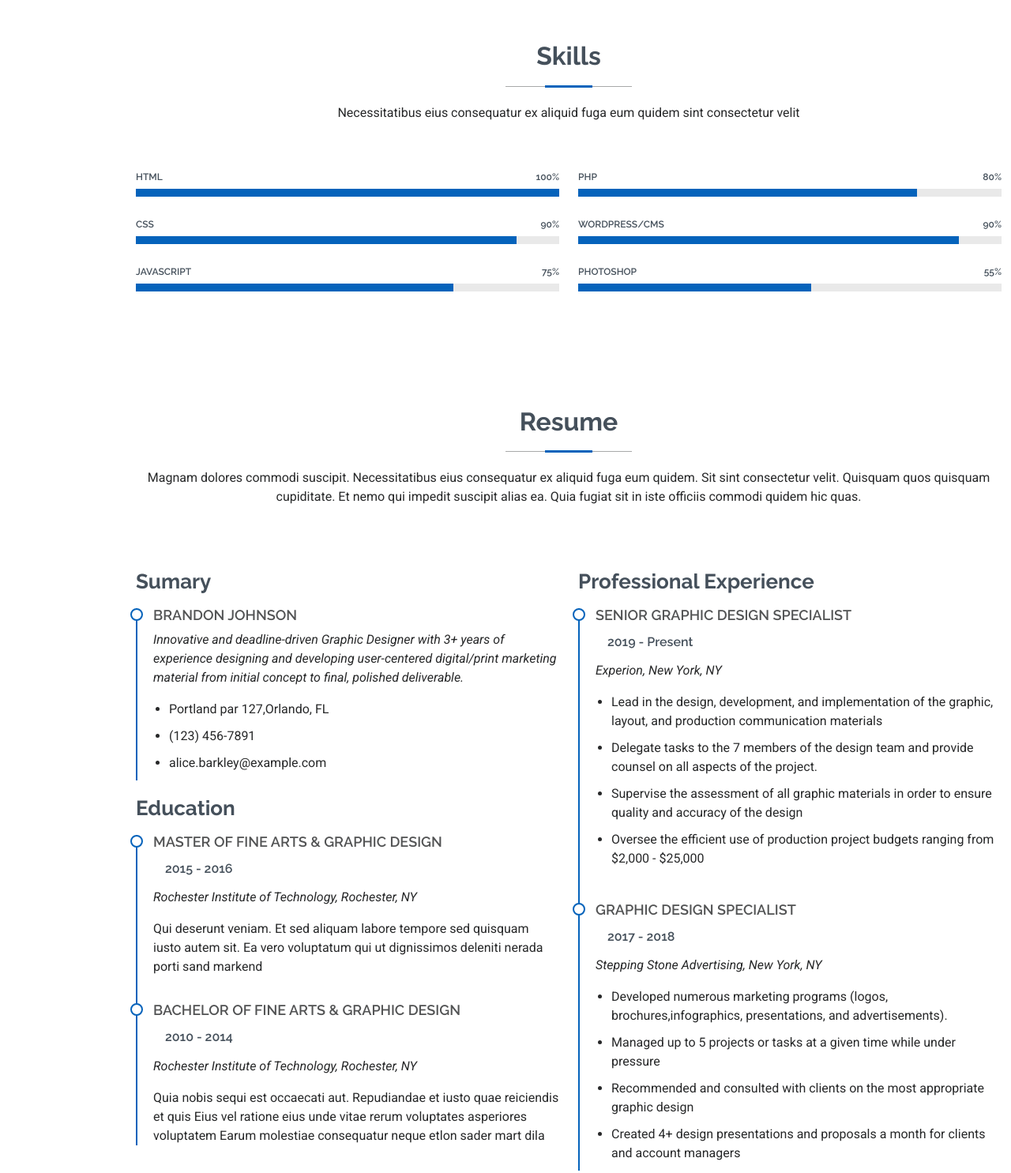
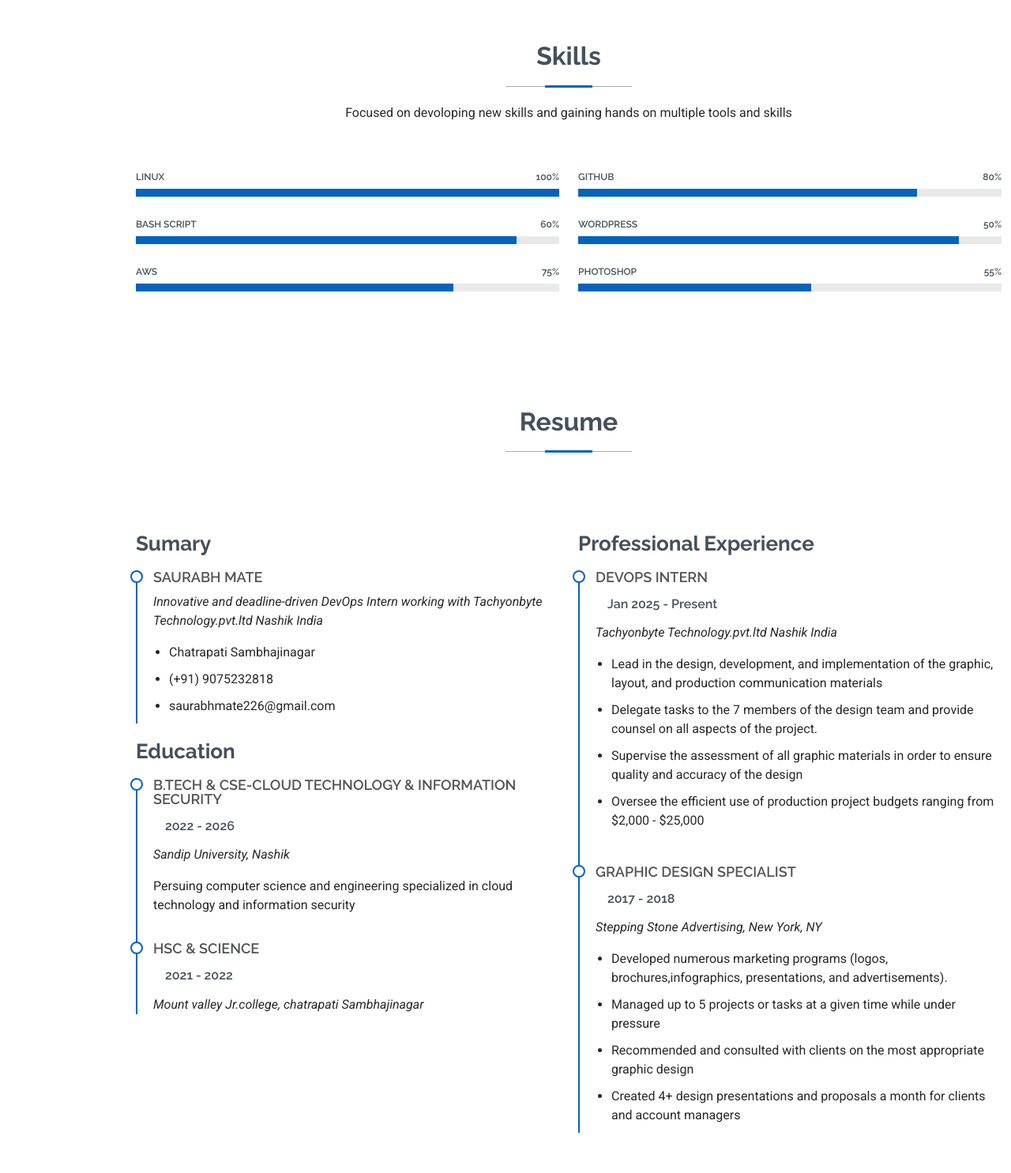
Before and after one commit to saurabh-mate/saurabh-mate.github.io, a plain HTML site: page index.html in a window 1280 px wide. Shown: the part 1540-3025 px from the top of the page at 79% size. Drawn offline with Linux system fonts and the light colour scheme.

Commit message:
update changes

```diff
--- a/index.html
+++ b/index.html
@@ -134,7 +134,7 @@
       <!-- Section Title -->
       <div class="container section-title" data-aos="fade-up">
         <h2>Skills</h2>
-        <p>Necessitatibus eius consequatur ex aliquid fuga eum quidem sint consectetur velit</p>
+        <p>Focused  on devoloping new skills and gaining hands on multiple tools and skills</p>
       </div><!-- End Section Title -->
 
       <div class="container" data-aos="fade-up" data-aos-delay="100">
@@ -144,21 +144,21 @@
           <div class="col-lg-6">
 
             <div class="progress">
-              <span class="skill"><span>HTML</span> <i class="val">100%</i></span>
+              <span class="skill"><span>Linux</span> <i class="val">100%</i></span>
               <div class="progress-bar-wrap">
                 <div class="progress-bar" role="progressbar" aria-valuenow="100" aria-valuemin="0" aria-valuemax="100"></div>
               </div>
             </div><!-- End Skills Item -->
 
             <div class="progress">
-              <span class="skill"><span>CSS</span> <i class="val">90%</i></span>
+              <span class="skill"><span>Bash Script</span> <i class="val">60%</i></span>
               <div class="progress-bar-wrap">
                 <div class="progress-bar" role="progressbar" aria-valuenow="90" aria-valuemin="0" aria-valuemax="100"></div>
               </div>
             </div><!-- End Skills Item -->
 
             <div class="progress">
-              <span class="skill"><span>JavaScript</span> <i class="val">75%</i></span>
+              <span class="skill"><span>Aws</span> <i class="val">75%</i></span>
               <div class="progress-bar-wrap">
                 <div class="progress-bar" role="progressbar" aria-valuenow="75" aria-valuemin="0" aria-valuemax="100"></div>
               </div>
@@ -169,14 +169,14 @@
           <div class="col-lg-6">
 
             <div class="progress">
-              <span class="skill"><span>PHP</span> <i class="val">80%</i></span>
+              <span class="skill"><span>github</span> <i class="val">80%</i></span>
               <div class="progress-bar-wrap">
                 <div class="progress-bar" role="progressbar" aria-valuenow="80" aria-valuemin="0" aria-valuemax="100"></div>
               </div>
             </div><!-- End Skills Item -->
 
             <div class="progress">
-              <span class="skill"><span>WordPress/CMS</span> <i class="val">90%</i></span>
+              <span class="skill"><span>WordPress</span> <i class="val">50%</i></span>
               <div class="progress-bar-wrap">
                 <div class="progress-bar" role="progressbar" aria-valuenow="90" aria-valuemin="0" aria-valuemax="100"></div>
               </div>
@@ -203,7 +203,7 @@
       <!-- Section Title -->
       <div class="container section-title" data-aos="fade-up">
         <h2>Resume</h2>
-        <p>Magnam dolores commodi suscipit. Necessitatibus eius consequatur ex aliquid fuga eum quidem. Sit sint consectetur velit. Quisquam quos quisquam cupiditate. Et nemo qui impedit suscipit alias ea. Quia fugiat sit in iste officiis commodi quidem hic quas.</p>
+        <p></p>
       </div><!-- End Section Title -->
 
       <div class="container">
@@ -214,28 +214,28 @@
             <h3 class="resume-title">Sumary</h3>
 
             <div class="resume-item pb-0">
-              <h4>Brandon Johnson</h4>
-              <p><em>Innovative and deadline-driven Graphic Designer with 3+ years of experience designing and developing user-centered digital/print marketing material from initial concept to final, polished deliverable.</em></p>
+              <h4>Saurabh Mate</h4>
+              <p><em>Innovative and deadline-driven DevOps Intern  working with Tachyonbyte Technology.pvt.ltd Nashik India </em></p>
               <ul>
-                <li>Portland par 127,Orlando, FL</li>
-                <li>(123) 456-7891</li>
-                <li>alice.barkley@example.com</li>
+                <li>Chatrapati Sambhajinagar</li>
+                <li>(+91) 9075232818</li>
+                <li>saurabhmate226@gmail.com</li>
               </ul>
             </div><!-- Edn Resume Item -->
 
             <h3 class="resume-title">Education</h3>
             <div class="resume-item">
-              <h4>Master of Fine Arts &amp; Graphic Design</h4>
-              <h5>2015 - 2016</h5>
-              <p><em>Rochester Institute of Technology, Rochester, NY</em></p>
-              <p>Qui deserunt veniam. Et sed aliquam labore tempore sed quisquam iusto autem sit. Ea vero voluptatum qui ut dignissimos deleniti nerada porti sand markend</p>
+              <h4>B.tech &amp; CSE-Cloud technology & information security</h4>
+              <h5>2022 - 2026</h5>
+              <p><em>Sandip University, Nashik</em></p>
+              <p>Persuing computer science and  engineering specialized in cloud technology and information security  </p>
             </div><!-- Edn Resume Item -->
 
             <div class="resume-item">
-              <h4>Bachelor of Fine Arts &amp; Graphic Design</h4>
-              <h5>2010 - 2014</h5>
-              <p><em>Rochester Institute of Technology, Rochester, NY</em></p>
-              <p>Quia nobis sequi est occaecati aut. Repudiandae et iusto quae reiciendis et quis Eius vel ratione eius unde vitae rerum voluptates asperiores voluptatem Earum molestiae consequatur neque etlon sader mart dila</p>
+              <h4>HSC &amp; Science</h4>
+              <h5>2021 - 2022</h5>
+              <p><em>Mount valley Jr.college, chatrapati Sambhajinagar</em></p>
+
             </div><!-- Edn Resume Item -->
 
           </div>
@@ -243,9 +243,9 @@
           <div class="col-lg-6" data-aos="fade-up" data-aos-delay="200">
             <h3 class="resume-title">Professional Experience</h3>
             <div class="resume-item">
-              <h4>Senior graphic design specialist</h4>
-              <h5>2019 - Present</h5>
-              <p><em>Experion, New York, NY </em></p>
+              <h4>DevOps Intern</h4>
+              <h5>Jan 2025 - Present</h5>
+              <p><em>Tachyonbyte Technology.pvt.ltd Nashik India </em></p>
               <ul>
                 <li>Lead in the design, development, and implementation of the graphic, layout, and production communication materials</li>
                 <li>Delegate tasks to the 7 members of the design team and provide counsel on all aspects of the project. </li>
```
